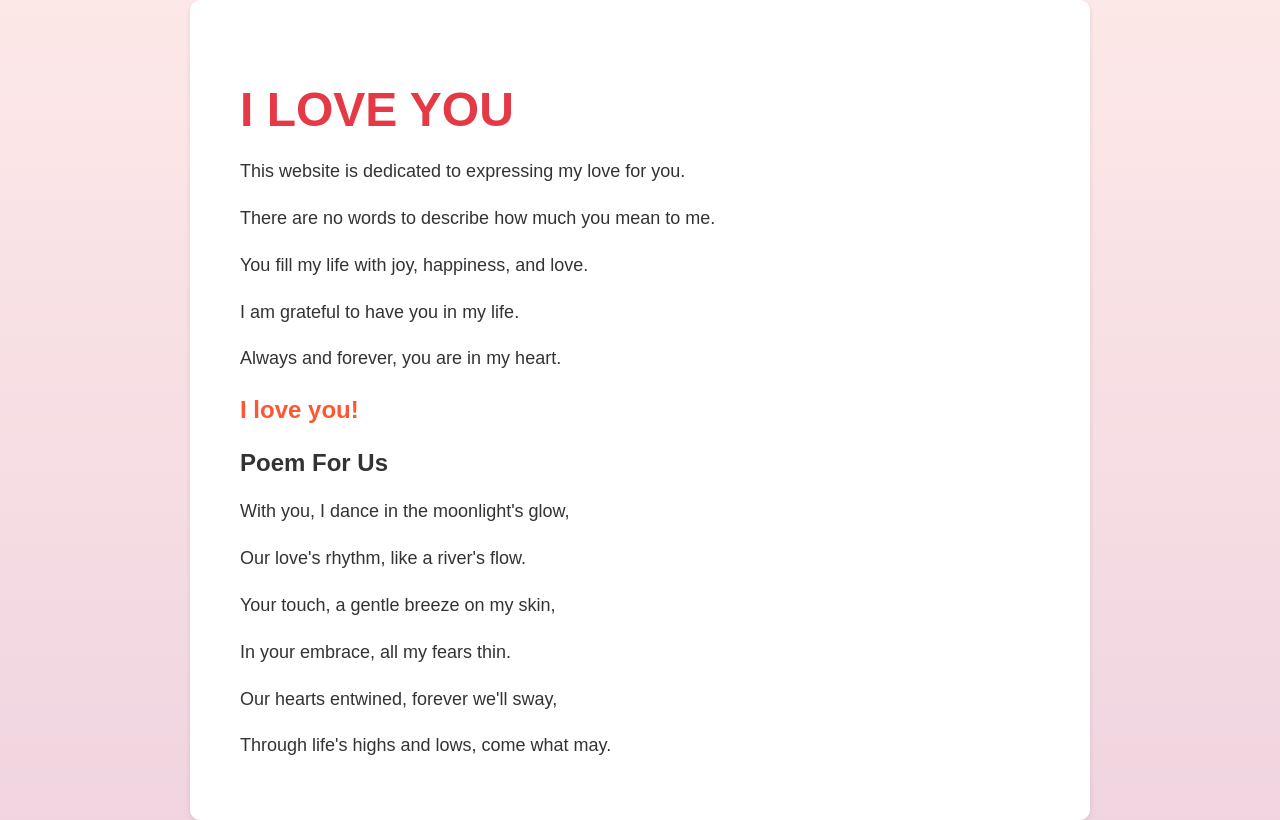
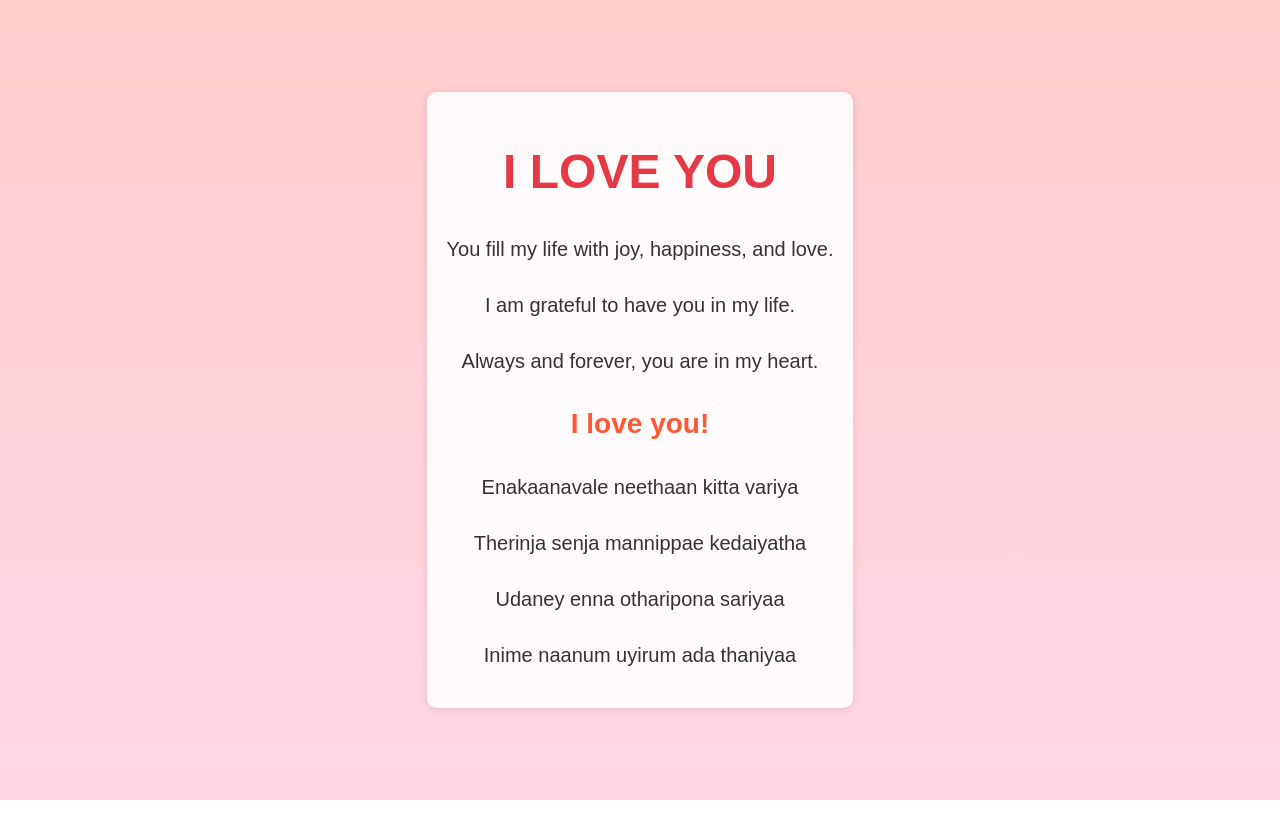
Before and after one commit to govardhanan-gv/For-Loved-One, a plain HTML site: page index.html in a window 1280 px wide. Drawn offline with Linux system fonts and the light colour scheme.

Commit message:
Update index.html

```diff
--- a/index.html
+++ b/index.html
@@ -1,60 +1,72 @@
 <!DOCTYPE html>
 <html>
 <head>
-    <title>I Love You Nif <3</title>
+    <title>I Love You</title>
     <meta name="viewport" content="width=device-width, initial-scale=1.0">
     <style>
         body {
             font-family: Arial, sans-serif;
-            background: linear-gradient(to bottom, #fde8e8, #f0d5e0);
+            background: linear-gradient(to bottom, #ffcccc, #ffd6e6);
             color: #333;
             margin: 0;
             padding: 0;
+            display: flex;
+            justify-content: center;
+            align-items: center;
+            min-height: 100vh;
         }
 
         div {
-            max-width: 800px;
-            margin: 0 auto;
-            padding: 50px;
-            background-color: #fff;
+            text-align: center;
+            padding: 20px;
             border-radius: 10px;
-            box-shadow: 0 2px 5px rgba(0, 0, 0, 0.1);
+            background-color: rgba(255, 255, 255, 0.9);
+            box-shadow: 0 2px 10px rgba(0, 0, 0, 0.1);
+            max-width: 90%;
         }
 
         h1 {
             color: #e63946;
             font-size: 48px;
             text-transform: uppercase;
-            margin-bottom: 20px;
+            animation: fadeInUp 1s ease;
         }
 
         p {
-            font-size: 18px;
-            line-height: 1.6;
-            margin-bottom: 10px;
+            font-size: 20px;
+            line-height: 1.8;
+            margin-bottom: 15px;
+            animation: fadeInUp 1s ease;
         }
 
         strong {
-            font-size: 24px;
+            font-size: 28px;
             color: #ff5733;
+            animation: heartBeat 2s infinite;
         }
 
-        /* Responsive styles for screens up to 768px */
-        @media (max-width: 768px) {
-            h1 {
-                font-size: 36px;
+        /* Keyframes for fadeInUp animation */
+        @keyframes fadeInUp {
+            from {
+                opacity: 0;
+                transform: translateY(20px);
             }
+            to {
+                opacity: 1;
+                transform: translateY(0);
+            }
+        }
 
-            p {
-                font-size: 16px;
+        /* Keyframes for heartBeat animation */
+        @keyframes heartBeat {
+            0% {
+                transform: scale(1);
             }
-
-            strong {
-                font-size: 20px;
+            50% {
+                transform: scale(1.2);
             }
-
-            div {
-                padding: 30px;
+            100% {
+                transform: scale(1);
             }
         }
     </style>
@@ -62,20 +74,15 @@
 <body>
     <div>
         <h1>I Love You</h1>
-        <p>This website is dedicated to expressing my love for you.</p>
-        <p>There are no words to describe how much you mean to me.</p>
         <p>You fill my life with joy, happiness, and love.</p>
         <p>I am grateful to have you in my life.</p>
         <p>Always and forever, you are in my heart.</p>
         <p><strong>I love you!</strong></p>
 
-        <h2>Poem For Us</h2>
-        <p>With you, I dance in the moonlight's glow,</p>
-        <p>Our love's rhythm, like a river's flow.</p>
-        <p>Your touch, a gentle breeze on my skin,</p>
-        <p>In your embrace, all my fears thin.</p>
-        <p>Our hearts entwined, forever we'll sway,</p>
-        <p>Through life's highs and lows, come what may.</p>
+        <p>Enakaanavale neethaan kitta variya</p>
+        <p>Therinja senja mannippae kedaiyatha</p>
+        <p>Udaney enna otharipona sariyaa</p>
+        <p>Inime naanum uyirum ada thaniyaa</p>
     </div>
 </body>
 </html>
```
